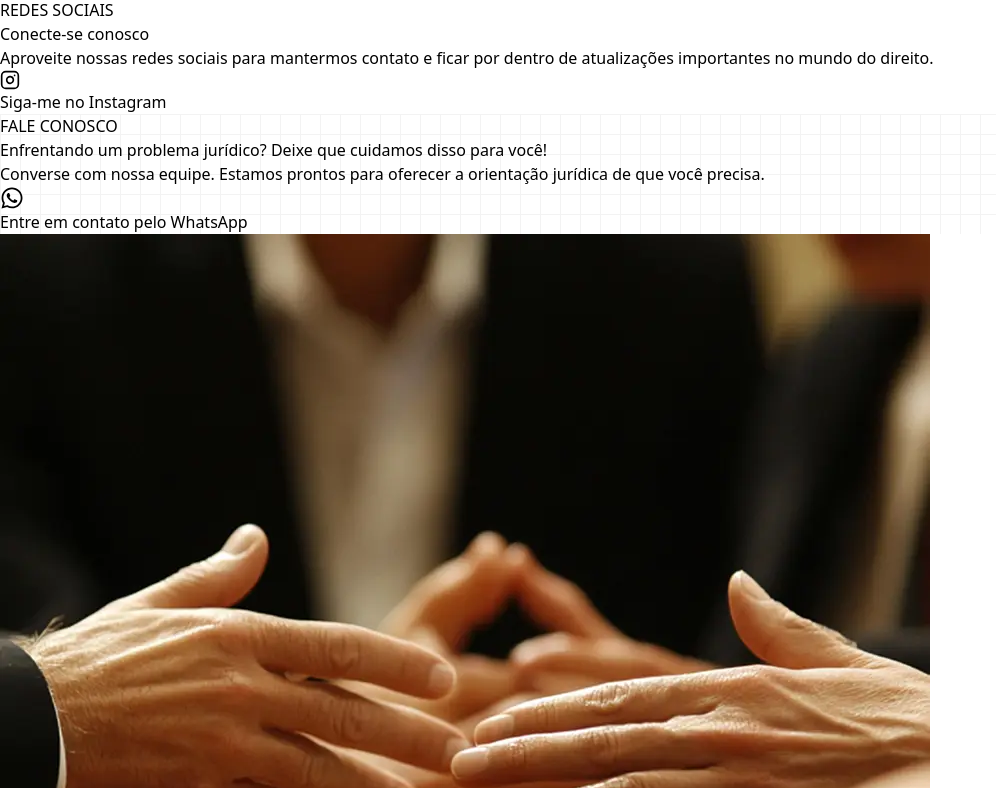
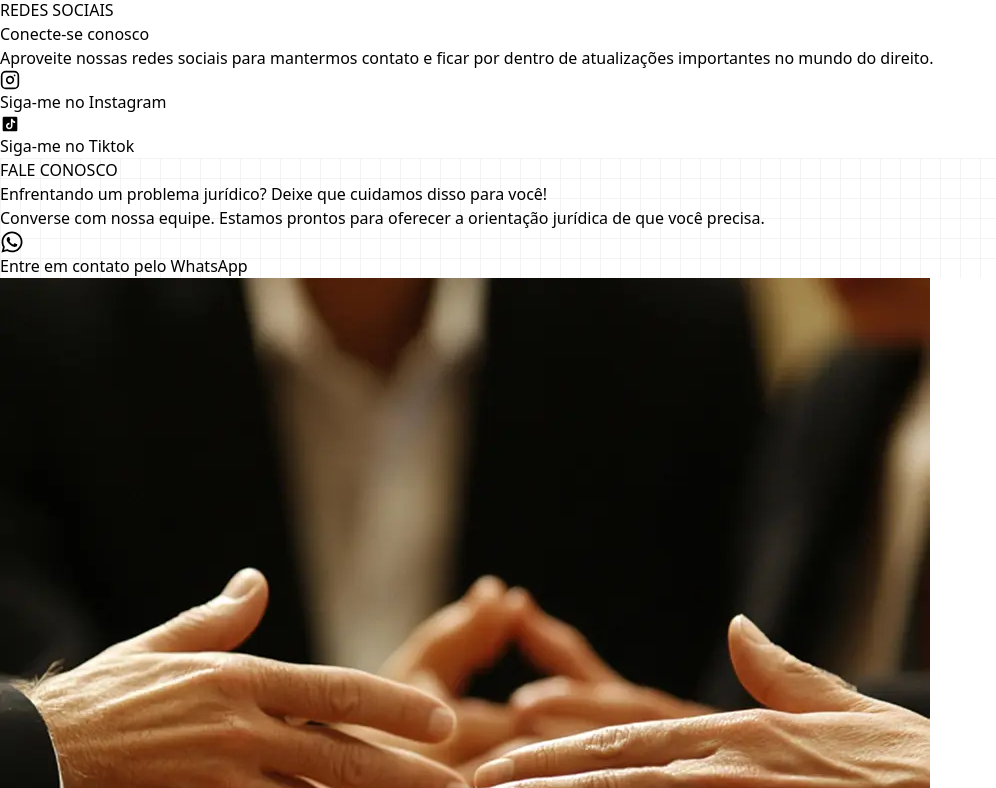
Before and after one commit to EdisonMatos/LP-Silvio-Aurelino, a React (Vite) app: page / in a window 1280 px wide. Shown: the part 3252-4040 px from the top of the page, without its empty margins (0-996 px from the left). Built offline with nearby package versions, Linux system fonts and the light colour scheme; a web font is replaced by a local one.

Commit message:
fix: Rede Social

```diff
--- a/src/components/sectionElements/aboutInstagram/TiktokAbout.jsx
+++ b/src/components/sectionElements/aboutInstagram/TiktokAbout.jsx
@@ -5,7 +5,7 @@
 function TikTokAbout() {
   return (
     <Button
-      label={content.texts.about.aboutSocial.labeltiktok}
+      label={content.texts.about.aboutSocial.labelTiktok}
       buttonLink={content.texts.links.tiktok}
       icon={
         <svg
--- a/src/content/content.jsx
+++ b/src/content/content.jsx
@@ -101,6 +101,7 @@
   instagramProfile: "dr.silvioaureliano", // Sem o @
   facebookProfile: "A_Definir",
   linkeDinProfile: "A_Definir",
+  tiktokProfile: "@dr.silvioaureliano",
   x: "A_Definir",
   whatsappDefaultMessage:
     "Olá! Vim através do site de vocês e gostaria de tirar umas dúvidas.",
@@ -471,6 +472,7 @@
         labelInstagram: "Siga-me no Instagram",
         labelFacebook: "Siga-me no Facebook",
         labelLinkedin: "Siga-me no LinkedIn",
+        labelTiktok: "Siga-me no Tiktok",
         labelX: "Siga-me no X",
       },
     },
@@ -884,13 +886,14 @@
       },
     },
     links: {
+      x: `https://x.com/${infos.x}`,
+      tiktok: `https://www.tiktok.com/${infos.tiktokProfile}/`,
+      facebook: `https://www.facebook.com/${infos.facebookProfile}`,
+      linkedin: `https://www.linkedin.com/in/${infos.linkeDinProfile}`,
       instagram: `https://www.instagram.com/${infos.instagramProfile}/`,
       ctaWhatsapp: `https://wa.me/+55${infos.phone.ddd}${infos.phone.firstPart}${infos.phone.secondPart}?text=${infos.whatsappDefaultMessage}`,
       phoneSecundario: `https://wa.me/+55${infos.phoneSecundario.ddd}${infos.phoneSecundario.firstPart}${infos.phoneSecundario.secondPart}?text=${infos.whatsappDefaultMessage}`,
       phoneTerciario: `https://wa.me/+55${infos.phoneTerciario.ddd}${infos.phoneTerciario.firstPart}${infos.phoneTerciario.secondPart}?text=${infos.whatsappDefaultMessage}`,
-      facebook: `https://www.facebook.com/${infos.facebookProfile}`,
-      x: `https://x.com/${infos.x}`,
-      linkedin: `https://www.linkedin.com/in/${infos.linkeDinProfile}`,
     },
     infos: {
       phone: `(${infos.phone.ddd}) ${infos.phone.firstPart}-${infos.phone.secondPart}`,
--- a/src/pages/Index.jsx
+++ b/src/pages/Index.jsx
@@ -44,6 +44,7 @@
         colorMode={colorMode}
         instagram={true}
         socialPrint={true}
+        tiktok={true}
       />
       <Cta colorMode={colorMode} />
       <Steps colorMode={colorMode} />
@@ -57,6 +58,7 @@
         phoneTerciario={false}
         expedientesecond={false}
         instagram={true}
+        tiktok={true}
       />
       <FloatingWhatsappButton />
       <BackToTopButton />
```
